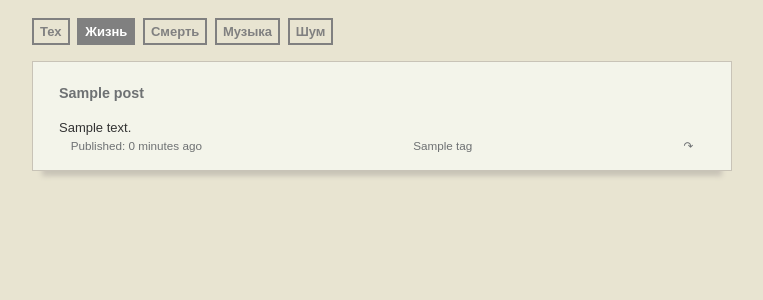
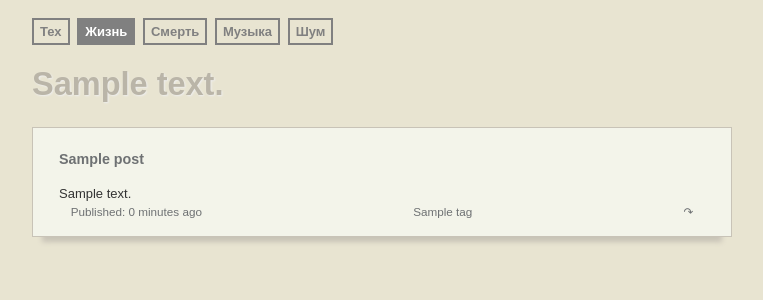
Before and after one commit to vlevit/vlevit.org, a Django app: template templates/life_post.html in a window 1280 px wide. Shown: the top 300 px of the page, without its empty margins (128-891 px from the left). Run offline with Django 3.2, Linux system fonts and the light colour scheme; the template is opened without the code that fills it: most values are stand-ins (such as "Sample title", 1, 10 or a date in 2020); parts of the project's set-up code (start-up, migrations or seed data) failed here and were passed over.

Commit message:
Templates: add blog title

```diff
--- a/static/css/base.css
+++ b/static/css/base.css
@@ -74,6 +74,14 @@ ul.sitenav li a {
 ul.sitenav li a.active, ul.sitenav li a:hover{
 	background: rgb(128, 128, 128);
 	color: white;
+}
+
+.blog-title h1 {
+  color: rgb(186, 181, 168);
+  text-shadow: #EEE 1px 1px 2px;
+  font-size: 2.5em;
+  margin: 0.75em 0em;
+  font-style: bold;
 }
 
 p, ul {
--- a/static/css/life_post.css
+++ b/static/css/life_post.css
@@ -2,7 +2,7 @@ body {
   font-size: 81.25%;             /* most likely 13px */
 }
 
-header ul {
+header ul, .blog-title {
   margin-left: 20px;
 }
 
--- a/templates/base.html
+++ b/templates/base.html
@@ -40,6 +40,8 @@
                     {% endif %}
                 {% endblock %}
             </div>
+
+            <div class="blog-title"><h1>{% block blog_title %}{% endblock %}</h1></div>
         </header>
 
         <div id="container">
--- a/templates/post.html
+++ b/templates/post.html
@@ -3,6 +3,8 @@
 {% block title %}{{ post.title|safe }}{% endblock %}
 {% block headlinks %}{% endblock %}
 
+{% block blog_title %}{{post.blog.description}}{% endblock %}
+
 {% block content %}
     {% include "post_block.html" %}
 {% endblock %}
--- a/templates/post_list.html
+++ b/templates/post_list.html
@@ -4,6 +4,8 @@
 
 {% block headlinks %}{% endblock %}
 
+{% block blog_title %}{{blog.description}}{% endblock %}
+
 {% block content %}
     {% for post in posts %}
         {% include "post_block.html" %}
--- a/templates/tech_post.html
+++ b/templates/tech_post.html
@@ -1,6 +1,5 @@
 {% extends "base.html" %}
-{% load i18n %}
-{% load threadedcomments_tags %}
+{% load i18n threadedcomments_tags%}
 
 {% block keywords %}{{ post.tags.all|join:', ' }}{% endblock %}
 {% block description %}{{ post.blog.description }}{% endblock %}
@@ -28,6 +27,8 @@
 {% block tech_active %}active{% endblock %}
 {% block tech_active_ru %}active{% endblock %}
 
+{% block blog_title %}{{post.blog.description}}{% endblock %}
+
 {% block content %}
     <h1>{{ post.title|safe }}</h1>
     {{ post.body|safe }}
--- a/templates/tech_post_list.html
+++ b/templates/tech_post_list.html
@@ -21,6 +21,8 @@
     {% endif %}
 {% endblock %}
 
+{% block blog_title %}{{blog.description}}{% endblock %}
+
 {% block content %}
     {% for post in posts %}
         <div class="entry">
```
Also changed, not shown: static/css/music_post.css (+10 -2 lines), static/css/noise_post.css (+10 -2 lines).
